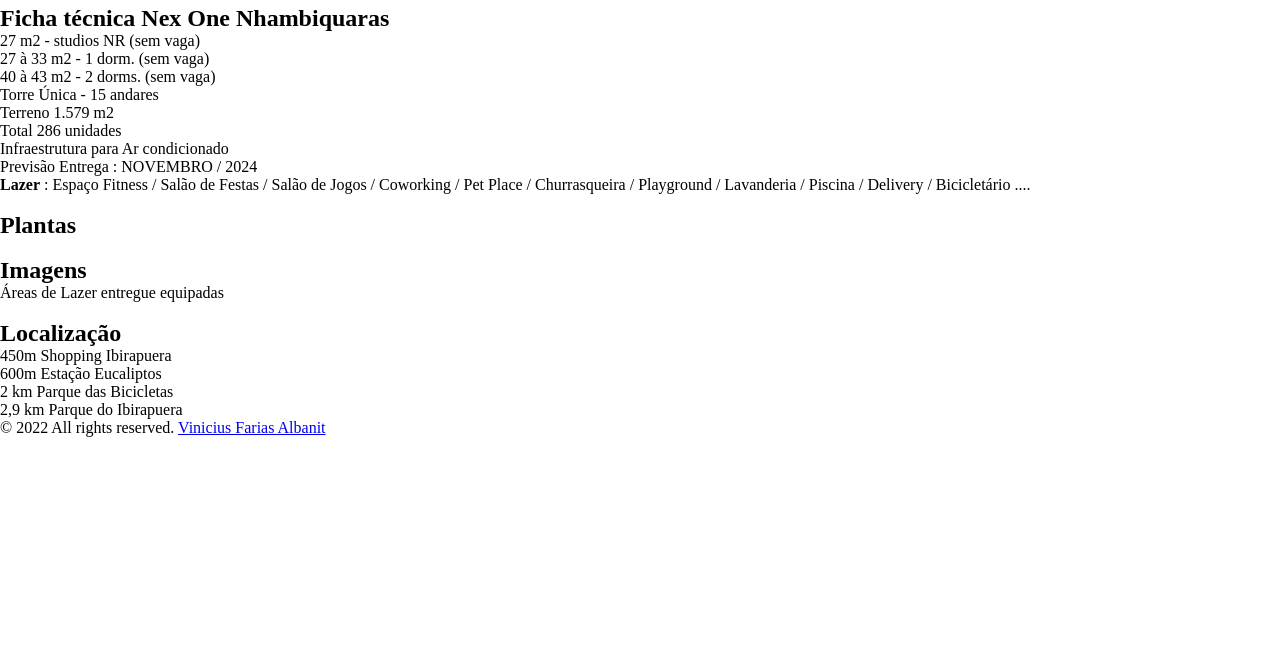
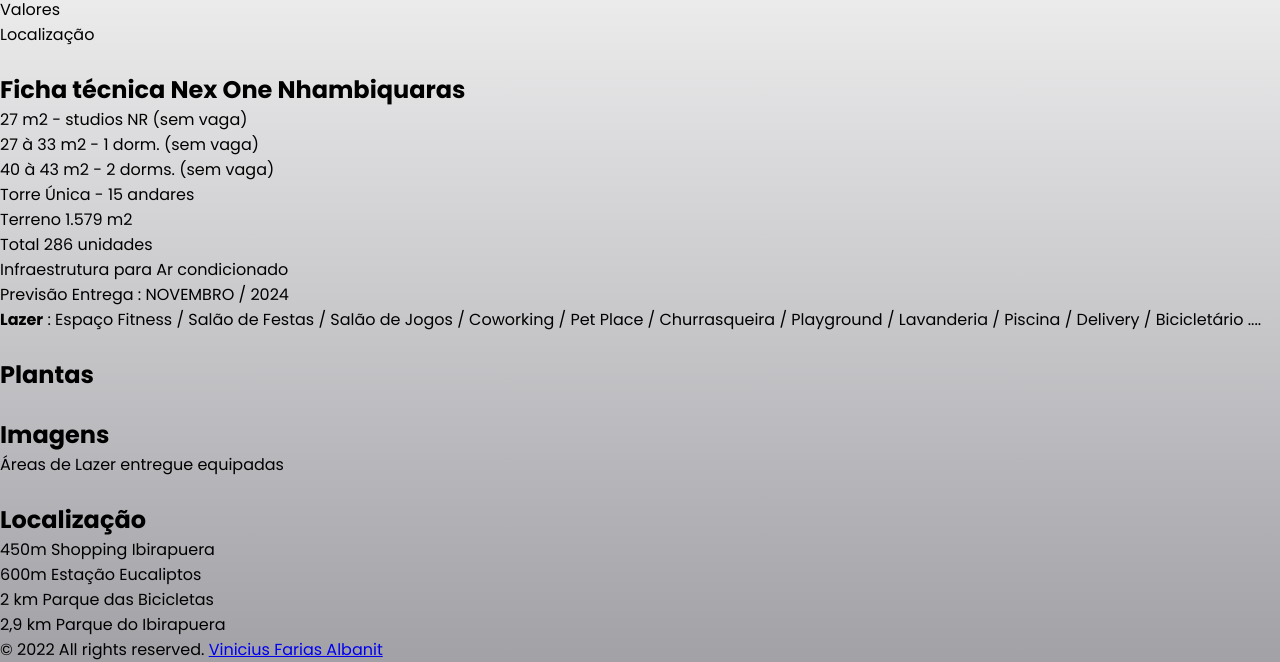
Before and after one commit to ViniciusAlbanit/Site-de-apartamento, a plain HTML site: page index.html in a window 1280 px wide. Shown: the part 176-838 px from the top of the page. Before the commit the page ends 800 px from the top, so only its background shows below. Drawn offline with Linux system fonts and the light colour scheme.

Commit message:
Update style.css

```diff
--- a/style.css
+++ b/style.css
@@ -1,9 +1,21 @@
-
+@import url('https://fonts.googleapis.com/css2?family=Poppins:ital,wght@0,100;0,200;0,300;0,400;0,500;0,600;0,700;0,800;0,900;1,100;1,200;1,300;1,400;1,500;1,600;1,700;1,800;1,900&display=swap');
 *{
     margin: 0%;
     padding: 0%;
 }
-.carousel {
-    width: 1000px;
-    margin: 0 auto;
-  }
+:root{
+    --color1: #A1A1A6;
+    --color2: #252526;
+    --color3: #747C8C;
+    --color4: #3C4959;
+    --color5: white;
+    --fonte1: arial, sans-serif;
+    --fonte2: 'Poppins', sans-serif;
+}
+body{
+    font-family: var(--fonte2);
+    background-image: linear-gradient(to top,#A1A1A6,white  );
+}
+header{
+
+}
```
